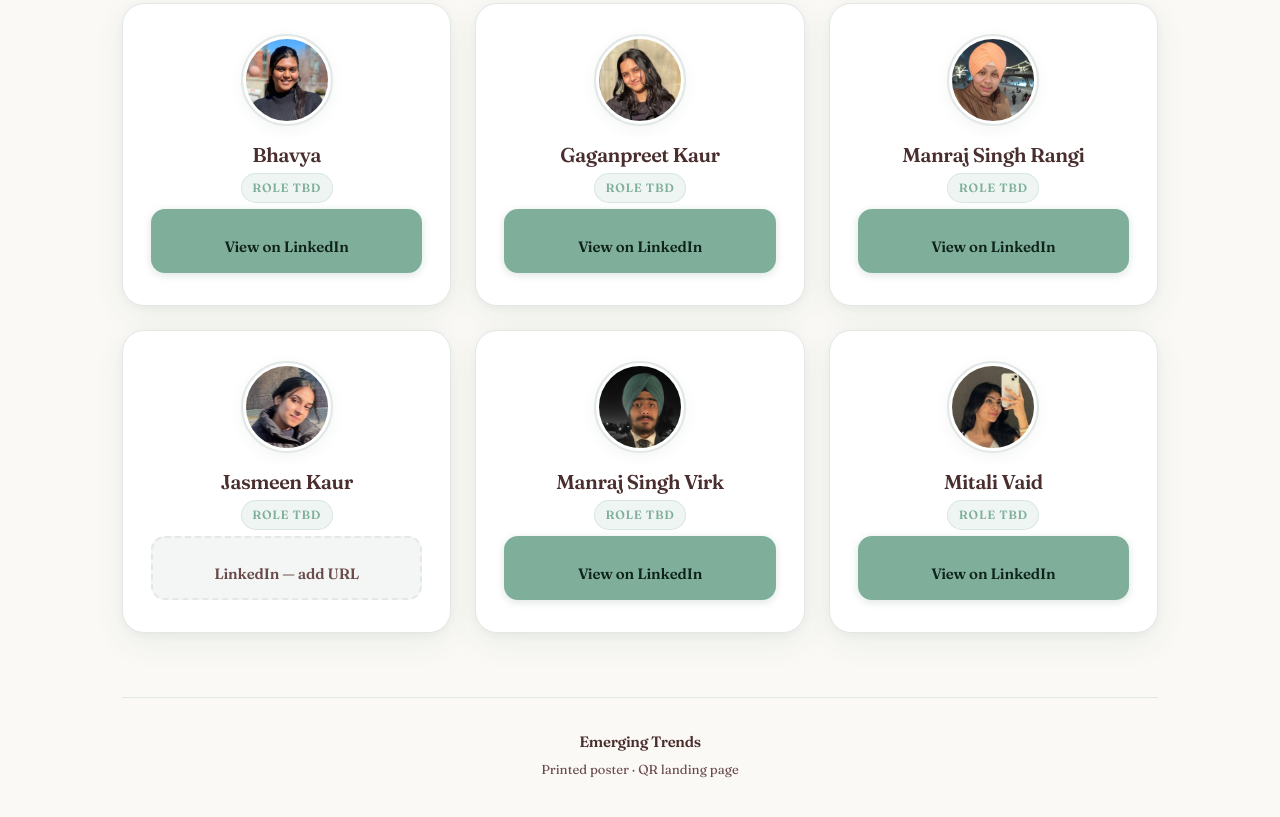
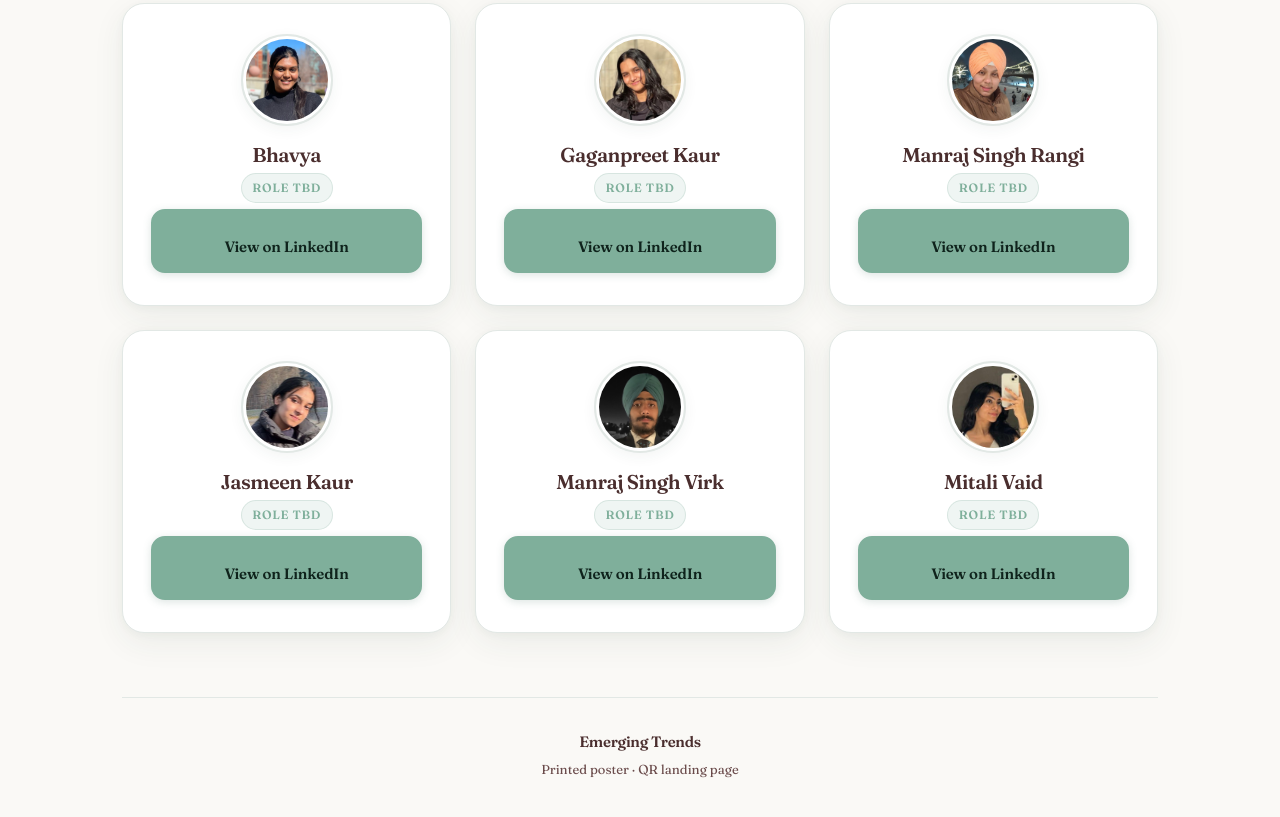
Before and after one commit to manrajsinghvirk5/et-page, a website: page index.html in a window 1280 px wide. Shown: the part 570-1387 px from the top of the page. Drawn offline with Linux system fonts and the light colour scheme.

Commit message:
Add Jasmeen Kaur LinkedIn profile link.
Replace Jasmeen's pending placeholder with her provided LinkedIn URL.

```diff
--- a/index.html
+++ b/index.html
@@ -131,7 +131,13 @@
           />
           <h3 class="name">Jasmeen Kaur</h3>
           <p class="role">Role TBD</p>
-          <p class="cta-pending">LinkedIn — add URL</p>
+          <a
+            class="cta"
+            href="https://www.linkedin.com/in/jasmeen-kaur-750b75339/"
+            target="_blank"
+            rel="noopener noreferrer"
+            >View on LinkedIn</a
+          >
         </article>
 
         <article class="card" id="member-5">
```
